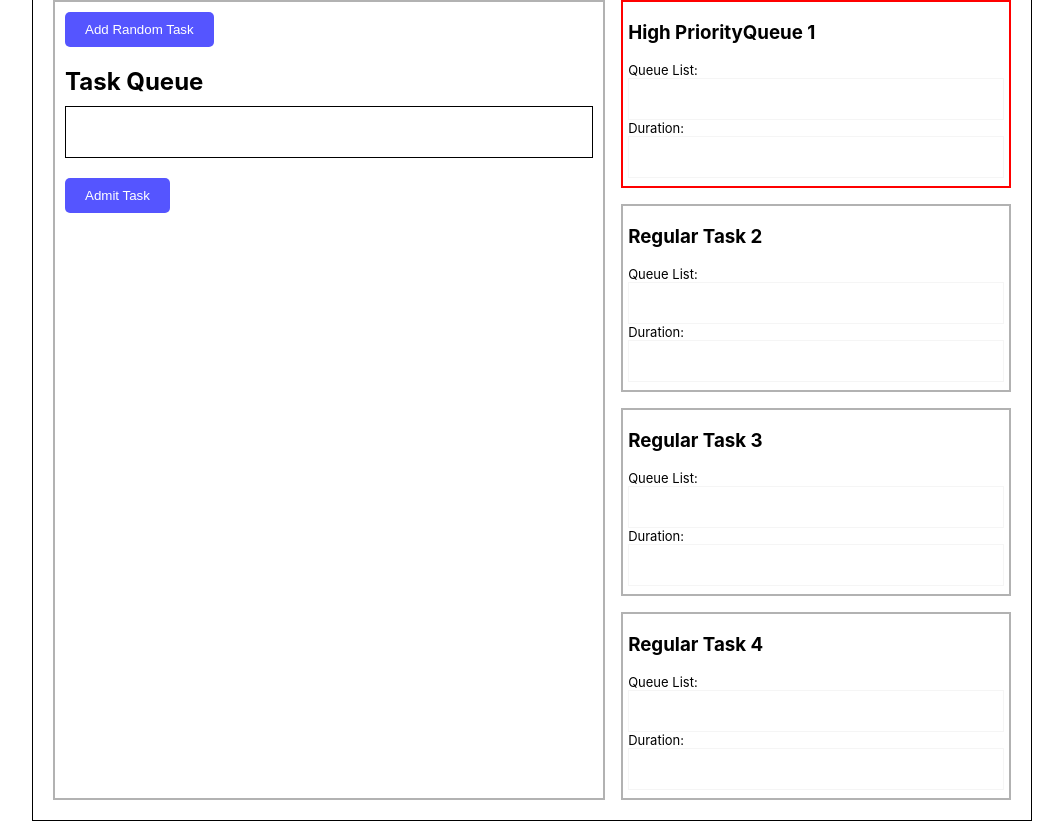
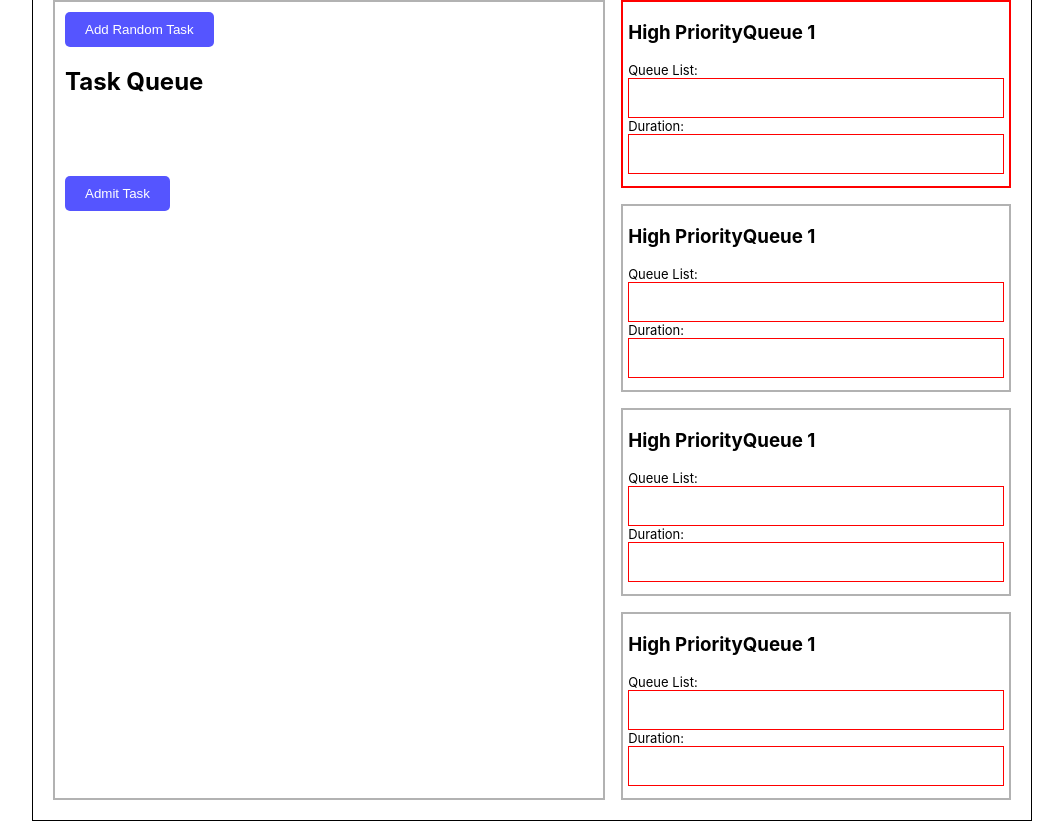
Before and after one commit to adamxparx/task-queue, a React (Create React App) app: page / in a window 1280 px wide. Shown: the whole page, without its empty margins (108-1171 px from the left). Built offline with nearby package versions, Linux system fonts and the light colour scheme.

Commit message:
Added usestate task lists

```diff
--- a/src/App.css
+++ b/src/App.css
@@ -15,7 +15,7 @@
   color: white;
 }
 
-.AddTask:hover {
+.AddTask:hover, .AdmitTask:hover {
   background-color: #66f;
   cursor: pointer;
 }
@@ -25,15 +25,28 @@
 }
 
 .RandomTask {
-  border: 1px solid black;
   height: 50px;
   overflow: auto;
-  display: block;
+  display: flex;
+  gap: 2px;
+}
+
+.RandomTask li {
+  list-style-type: none;
+  width: fit-content;
+  height: fit-content;
 }
 
 .QueueList, .Duration {
   height: 40px;
-  border: 1px solid whitesmoke;
+  border: 1px solid red;
+  display: flex;
+  gap: 2px;
+}
+
+.QueueList li {
+  list-style-type: none;
+  width: fit-content;
 }
 
 p {
--- a/src/Components/Grid.js
+++ b/src/Components/Grid.js
@@ -1,64 +1,91 @@
 import Grid from '@mui/material/Grid';
+import { useEffect } from 'react';
 import { useState } from 'react';
 
 export default function QueueGrid() {
 
-    const [randomNumber, setRandomNumber] = useState(null);
+    const min = 50;
+    const max = 300;
+
+    const initialRandom = Math.floor(Math.random() * (max - min + 1)) + min;
+    const [randomNumber, setRandomNumber] = useState(initialRandom);
+
+    const [timer, setTimer] = useState(0);
+    const [count, setCount] = useState(12);
+
     const [tasks, setTasks] = useState([]);
+    const [highPrio, setHighPrio] = useState([]);
 
     const generateRandomNumber = () => {
-        const min = 50;
-        const max = 300;
         const newRandom = Math.floor(Math.random() * (max - min + 1)) + min;
         setRandomNumber(newRandom);
     }
 
-    const handleOnclick = () => {
+    const handleOnclickAdd = () => {
         generateRandomNumber();
-        setTasks([...tasks, randomNumber])
+        setTasks([...tasks, randomNumber]);
     }
+
+    const handleOnclickAdmit = () => {
+        if (tasks[0] != null) {
+            const firstNum = tasks.shift();
+            setHighPrio([...highPrio, firstNum]);
+
+            setTimer(() => {
+                return 12 - (12 / firstNum);
+            });
+        }
+    }
+
+    // useEffect(() => {
+    //     console.log(timer);
+    // }, )
 
     return (
         <>
             <Grid container spacing={2} sx={{ border: "1px solid black", width: "1000px", height: "auto", padding: "20px"}}>
                 <Grid item size={7} sx={{ border: "2px solid rgba(0, 0, 0, 0.3)", height: "800px" }}>
-                    <button onClick={handleOnclick} className="AddTask">Add Random Task</button>
+                    <button onClick={handleOnclickAdd} className="AddTask">Add Random Task</button>
                     <h2 className="TaskQueue">Task Queue</h2>
                     <div className="RandomTask">
                         {tasks.map((task, i) => (
                             <li>{task}</li>
                         ))}
                     </div>
-                    <button className="AdmitTask">Admit Task</button>
+                    <button onClick={handleOnclickAdmit} className="AdmitTask">Admit Task</button>
                 </Grid>
                 <Grid item container size={5} spacing={2} sx={{ maxHeight: "800px" }}>
                     <Grid item size={12} sx={{ border: "2px solid red", padding: "0px 5px" }}>
                         <h3>High PriorityQueue 1</h3>
                         <p>Queue List:</p>
-                        <div className="QueueList" />
+                        <Grid className="QueueList">
+                            {highPrio.map((task, i) => (
+                                <li>{task}</li>
+                            ))}
+                        </Grid>
                         <p>Duration:</p>
-                        <div className="Duration" />
+                        <Grid item size={count} className="Duration" />
                     </Grid>
                     <Grid item size={12} sx={{ border: "2px solid rgba(0, 0, 0, 0.3)", padding: "0px 5px" }}>
-                        <h3>Regular Task 2</h3>
+                        <h3>High PriorityQueue 1</h3>
                         <p>Queue List:</p>
-                        <div className="QueueList" />
+                        <Grid className="QueueList" />
                         <p>Duration:</p>
-                        <div className="Duration" />
+                        <Grid className="Duration" />
                     </Grid>
                     <Grid item size={12} sx={{ border: "2px solid rgba(0, 0, 0, 0.3)", padding: "0px 5px" }}>
-                        <h3>Regular Task 3</h3>
+                        <h3>High PriorityQueue 1</h3>
                         <p>Queue List:</p>
-                        <div className="QueueList" />
+                        <Grid className="QueueList" />
                         <p>Duration:</p>
-                        <div className="Duration" />
+                        <Grid className="Duration" />
                     </Grid>
                     <Grid item size={12} sx={{ border: "2px solid rgba(0, 0, 0, 0.3)", padding: "0px 5px" }}>
-                        <h3>Regular Task 4</h3>
+                        <h3>High PriorityQueue 1</h3>
                         <p>Queue List:</p>
-                        <div className="QueueList" />
+                        <Grid className="QueueList" />
                         <p>Duration:</p>
-                        <div className="Duration" />
+                        <Grid className="Duration" />
                     </Grid>
                 </Grid>
             </Grid>
```
